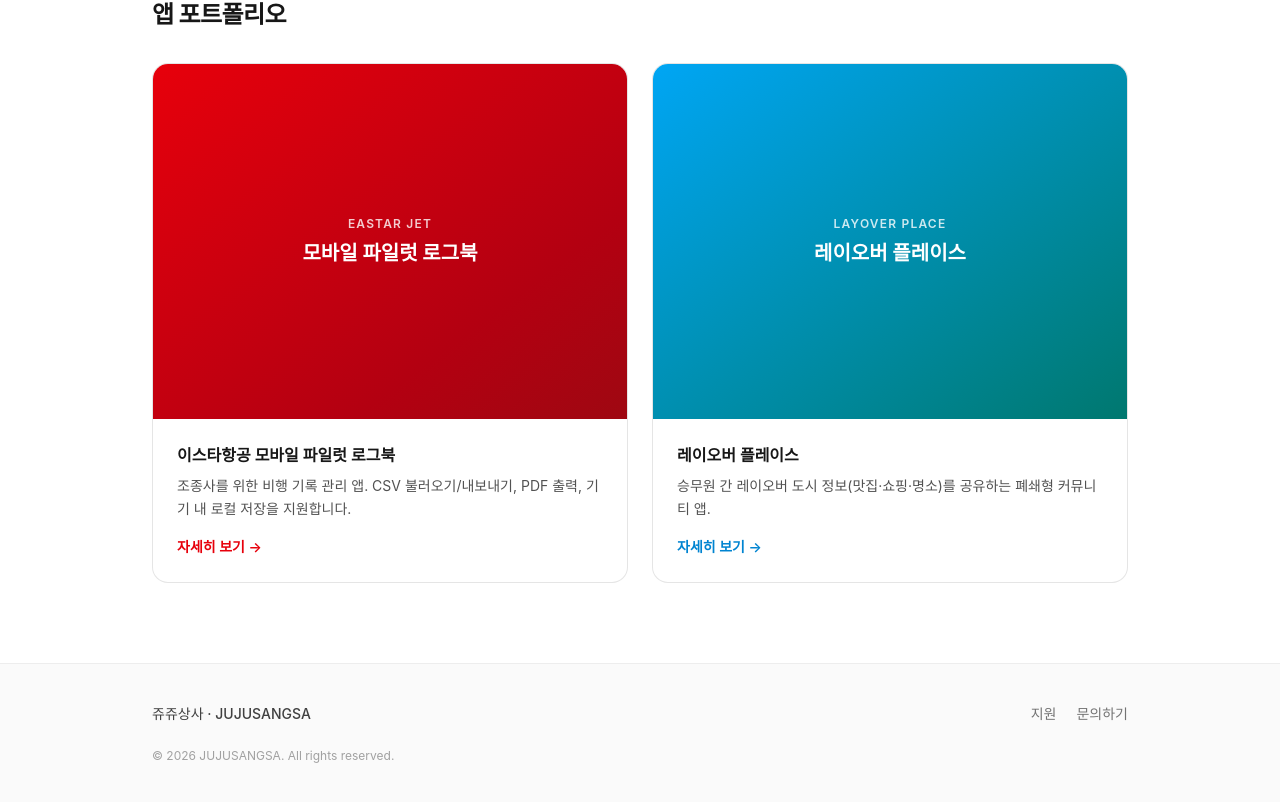
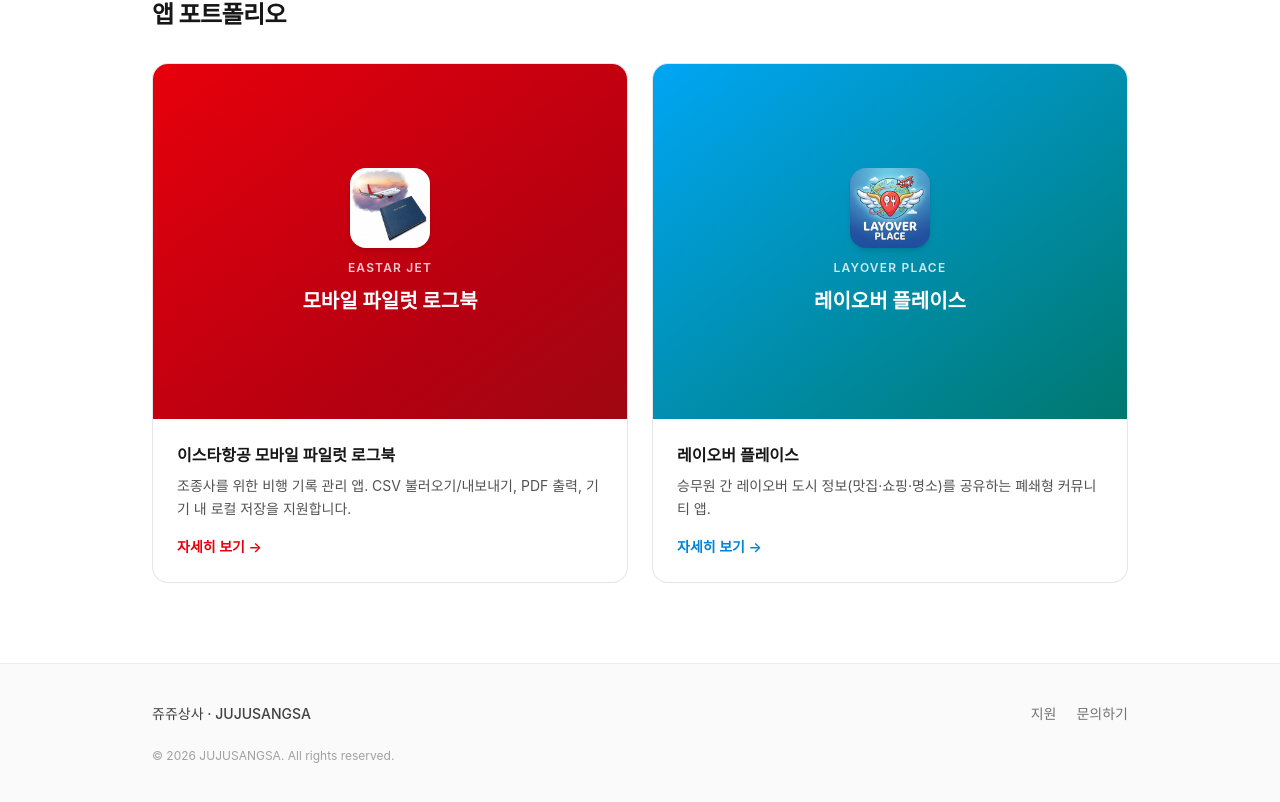
Before and after one commit to jusubara/jujusangsa, a Next.js app: page / in a window 1280 px wide. Shown: the part 999-1801 px from the top of the page. Built offline with nearby package versions, Linux system fonts and the light colour scheme.

Commit message:
포트폴리오 카드에 앱 아이콘 추가

```diff
--- a/app/page.tsx
+++ b/app/page.tsx
@@ -1,4 +1,5 @@
 import Link from "next/link";
+import Image from "next/image";
 
 export default function Home() {
   return (
@@ -56,11 +57,18 @@
             className="group block overflow-hidden rounded-2xl border border-black/10 bg-white transition-shadow hover:shadow-lg"
           >
             <div className="flex aspect-[4/3] items-center justify-center bg-gradient-to-br from-red-600 to-red-800 p-8">
-              <div className="text-center text-white">
+              <div className="flex flex-col items-center gap-3 text-center text-white">
+                <Image
+                  src="/icons/logbook.png"
+                  alt="이스타항공 모바일 파일럿 로그북 아이콘"
+                  width={80}
+                  height={80}
+                  className="rounded-2xl shadow-md"
+                />
                 <p className="text-xs font-semibold tracking-widest opacity-80">
                   EASTAR JET
                 </p>
-                <p className="mt-2 text-xl font-bold leading-snug">
+                <p className="text-xl font-bold leading-snug">
                   모바일 파일럿 로그북
                 </p>
               </div>
@@ -84,11 +92,18 @@
             className="group block overflow-hidden rounded-2xl border border-black/10 bg-white transition-shadow hover:shadow-lg"
           >
             <div className="flex aspect-[4/3] items-center justify-center bg-gradient-to-br from-sky-500 to-teal-700 p-8">
-              <div className="text-center text-white">
+              <div className="flex flex-col items-center gap-3 text-center text-white">
+                <Image
+                  src="/icons/layoverplace.png"
+                  alt="레이오버 플레이스 아이콘"
+                  width={80}
+                  height={80}
+                  className="rounded-2xl shadow-md"
+                />
                 <p className="text-xs font-semibold tracking-widest opacity-80">
                   LAYOVER PLACE
                 </p>
-                <p className="mt-2 text-xl font-bold leading-snug">
+                <p className="text-xl font-bold leading-snug">
                   레이오버 플레이스
                 </p>
               </div>
```
Also changed, not shown: public/icons/layoverplace.png (added), public/icons/logbook.png (added).
